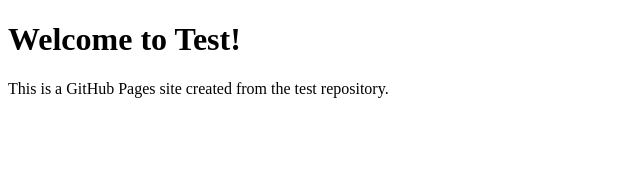
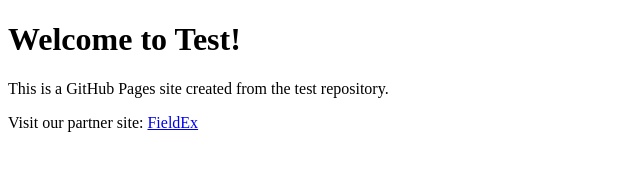
Before and after one commit to vijaydcustella/test, a plain HTML site: page index.html in a window 1280 px wide. Shown: the whole page, without its empty margins (0-640 px from the left). Drawn offline with Linux system fonts and the light colour scheme.

Commit message:
Added dofollow link to FieldEx.

```diff
--- a/index.html
+++ b/index.html
@@ -7,5 +7,11 @@
 <body>
   <h1>Welcome to Test!</h1>
   <p>This is a GitHub Pages site created from the test repository.</p>
+
+  <!-- Dofollow link to FieldEx -->
+  <p>
+    Visit our partner site:
+    <a href="https://fieldex.com" target="_blank" title="Visit FieldEx">FieldEx</a>
+  </p>
 </body>
 </html>
```
